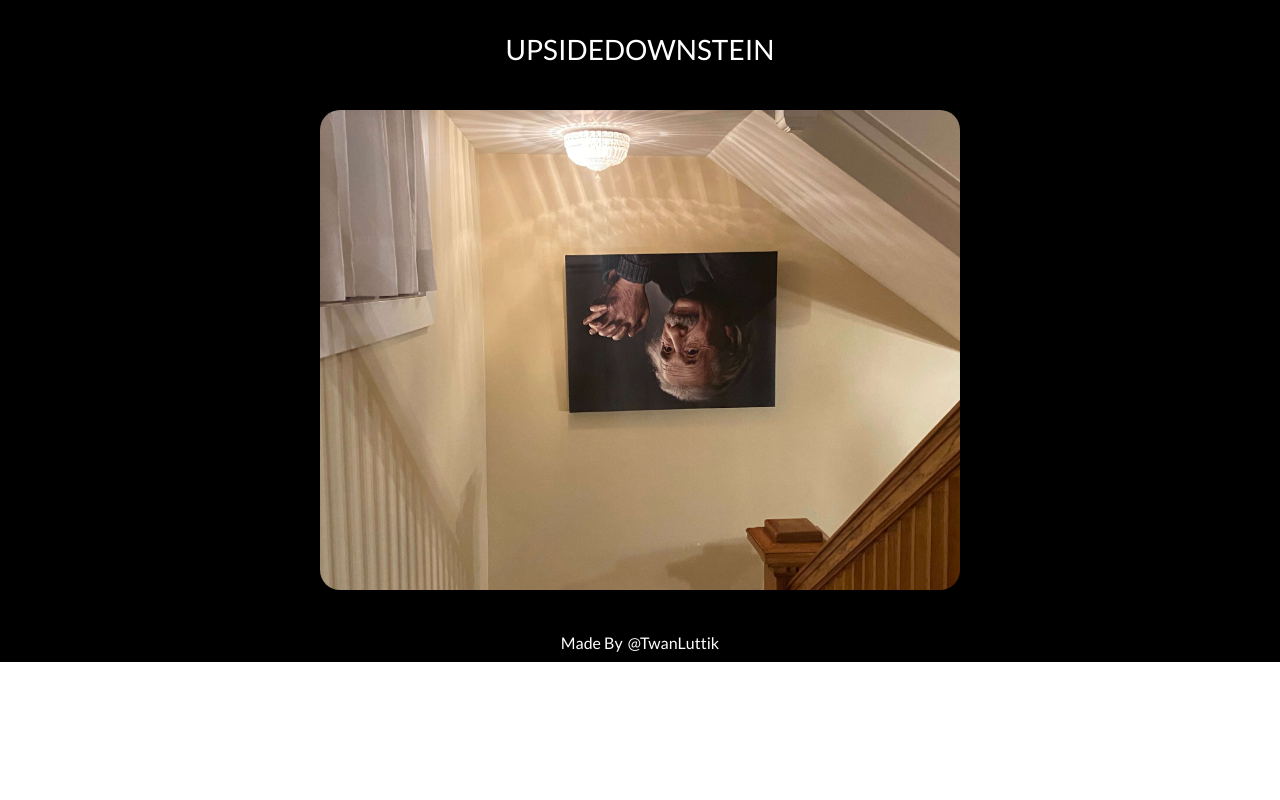
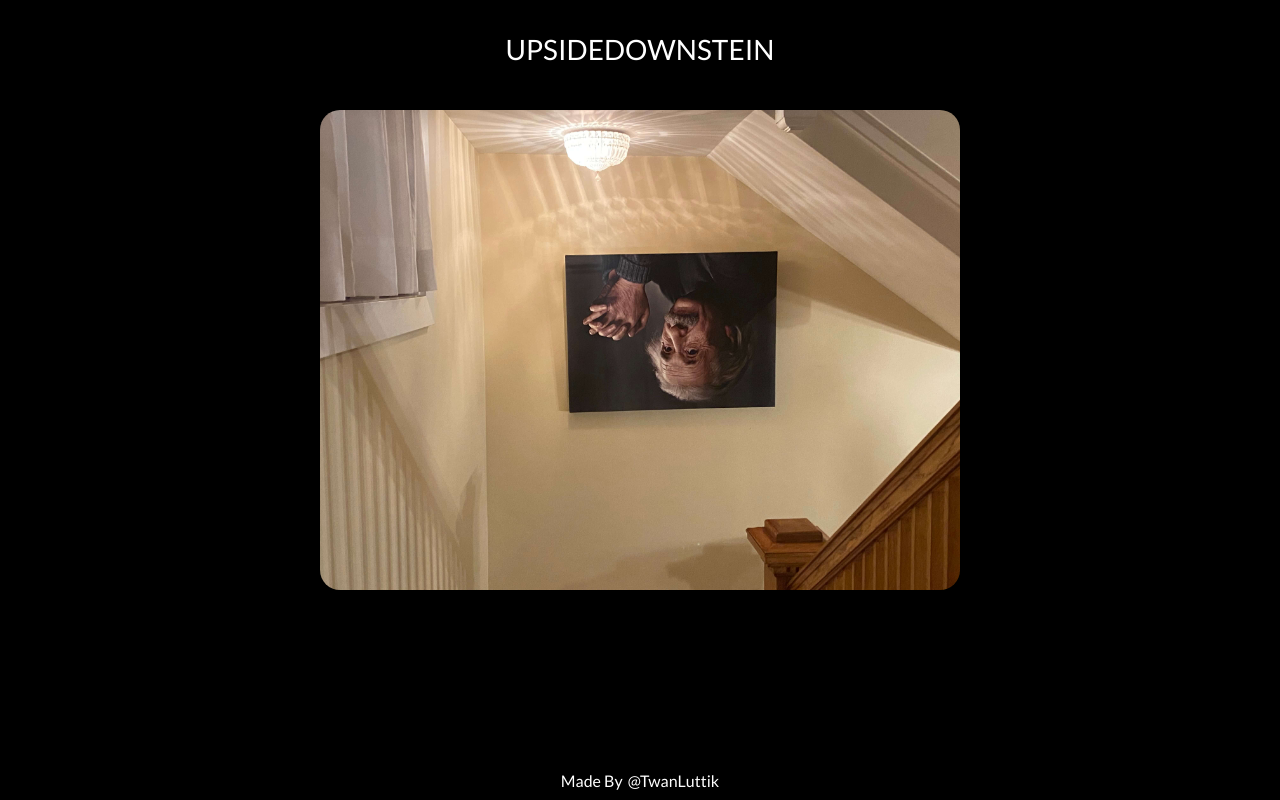
Before and after one commit to TwanLuttik/com.upsidedownstein, a Vue app: page / in a window 1280 px wide. Built offline with nearby package versions, Linux system fonts and the light colour scheme.

Commit message:
another fix

```diff
--- a/src/App.vue
+++ b/src/App.vue
@@ -84,7 +84,7 @@ export default {
 
 html,
 body {
-  height: 100;
+  height: 100%;
 }
 
 
```
